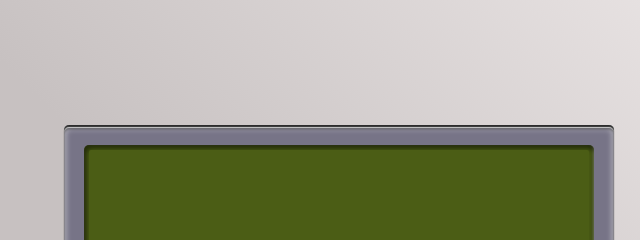
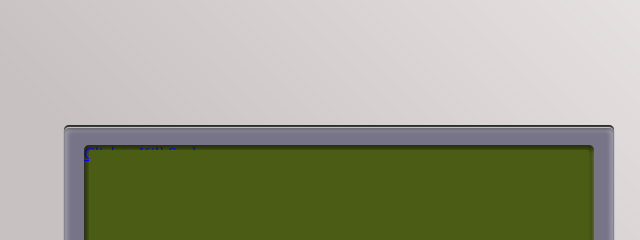
Before and after one commit to yash-vardhan-github/SnakeGame, a plain HTML site: page index.html in a window 1280 px wide. Shown: the top 240 px of the page, 301-941 px from the left. Drawn offline with Linux system fonts and the light colour scheme.

Commit message:
Updated kill Snake Feature

```diff
--- a/index.html
+++ b/index.html
@@ -12,6 +12,7 @@
 	<div class="tela">
         <div class="tela-canvas">
         	<canvas class="canvas" id="canvas" height="600" width="600"></canvas>
+		<a href="Kill">Click to Kill Snake</a>
         </div>
     </div>
 </body>
```
